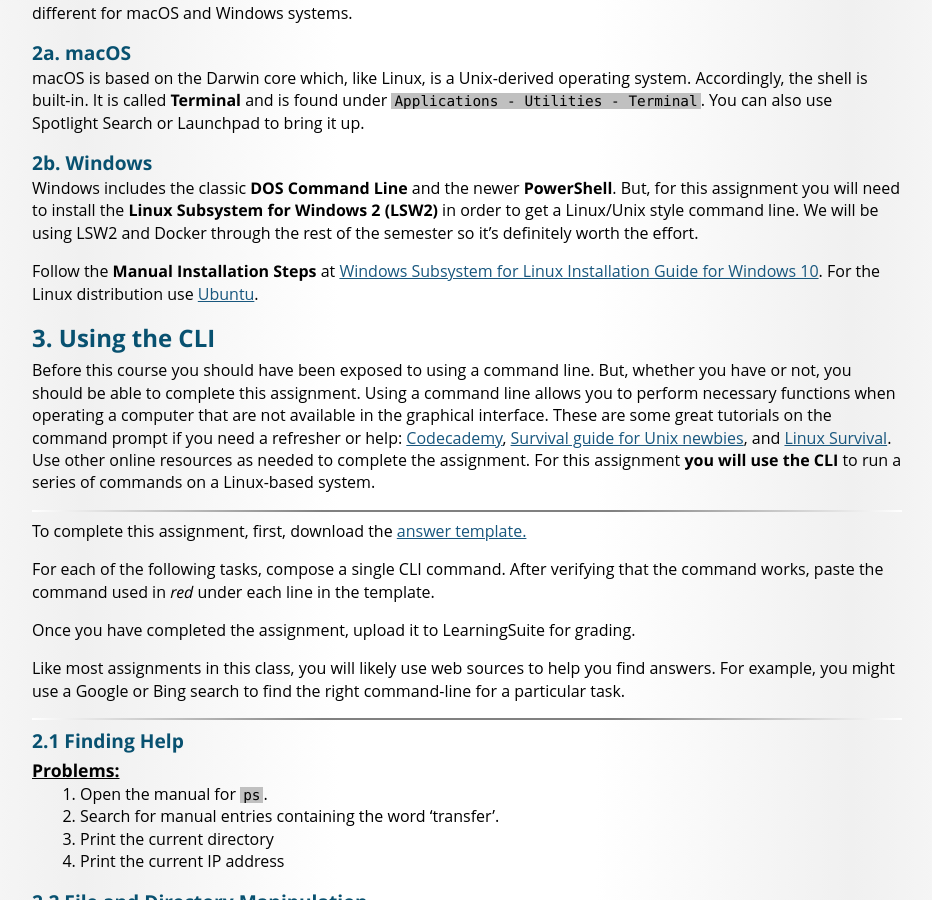
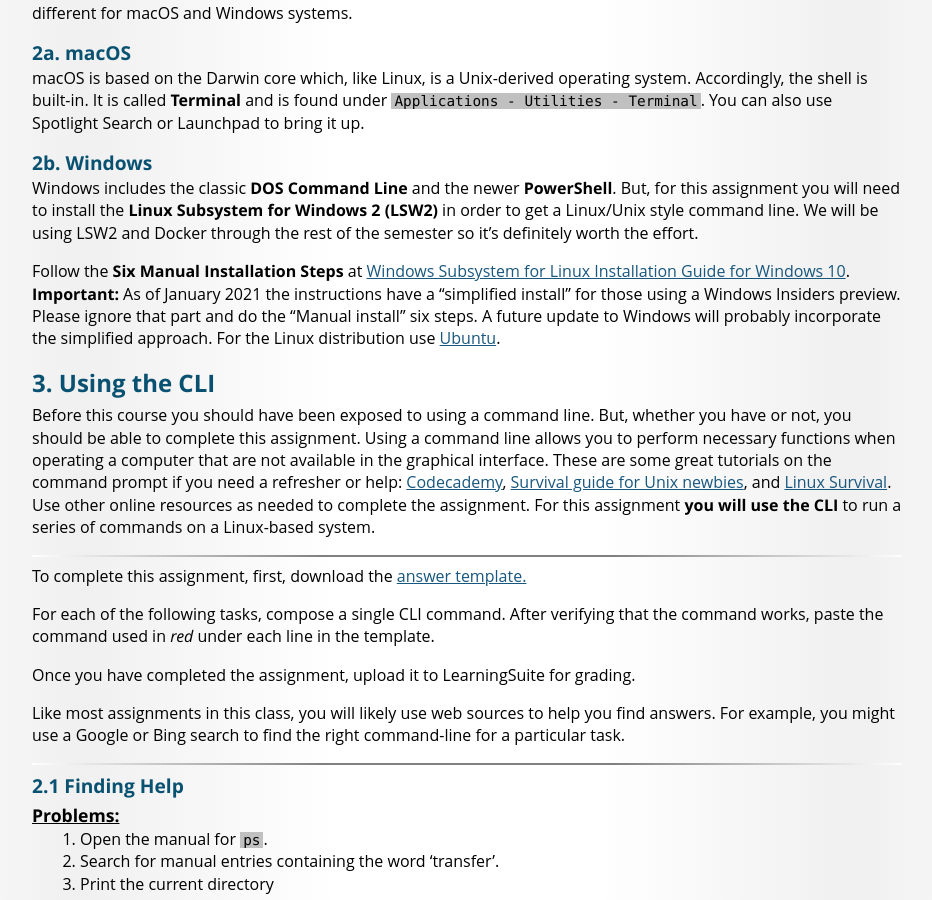
Before and after one commit to BYU-ITC-210/BYU-ITC-210.github.io, a Jekyll site: the page built from HW1-CLI.md, in a window 1280 px wide and 900 px high, scrolled down 786 px. Shown: the whole window, without its empty margins (173-1105 px from the left). Built offline with Jekyll 4.4.1, drawn with Linux system fonts in a browser that asks for light colours; some web fonts are replaced.

Commit message:
Update HW1-CLI.md

```diff
--- a/HW1-CLI.md
+++ b/HW1-CLI.md
@@ -48,7 +48,7 @@ macOS is based on the Darwin core which, like Linux, is a Unix-derived operating
 
 Windows includes the classic __DOS Command Line__ and the newer __PowerShell__. But, for this assignment you will need to install the __Linux Subsystem for Windows 2 (LSW2)__ in order to get a Linux/Unix style command line. We will be using LSW2 and Docker through the rest of the semester so it's definitely worth the effort.
 
-Follow the __Manual Installation Steps__ at [Windows Subsystem for Linux Installation Guide for Windows 10](https://docs.microsoft.com/en-us/windows/wsl/install-win10). For the Linux distribution use [Ubuntu](https://www.microsoft.com/en-us/p/ubuntu/9nblggh4msv6).
+Follow the __Six Manual Installation Steps__ at [Windows Subsystem for Linux Installation Guide for Windows 10](https://docs.microsoft.com/en-us/windows/wsl/install-win10#manual-installation-steps). __Important:__ As of January 2021 the instructions have a "simplified install" for those using a Windows Insiders preview. Please ignore that part and do the "Manual install" six steps. A future update to Windows will probably incorporate the simplified approach. For the Linux distribution use [Ubuntu](https://www.microsoft.com/en-us/p/ubuntu/9nblggh4msv6).
 
 ## 3. Using the CLI
 
```
